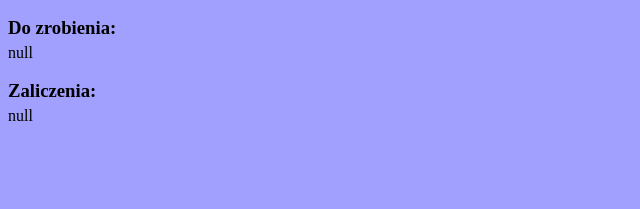
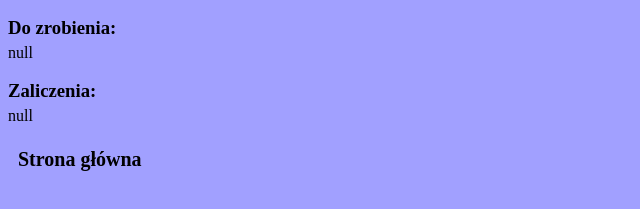
Before and after one commit to Vi-Moczulak/Vi-Moczulak.github.io, a plain HTML site: page przedmioty/Informatyzacja_przedsiębiorstw.html in a window 1280 px wide. Shown: the part 145-354 px from the top of the page, without its empty margins (0-640 px from the left). Drawn offline with Linux system fonts and the light colour scheme.

Commit message:
przedmioty

```diff
--- a/przedmioty/Informatyzacja_przedsiębiorstw.html
+++ b/przedmioty/Informatyzacja_przedsiębiorstw.html
@@ -9,6 +9,13 @@
         }
         h3{
             margin-bottom: 5px;
+        }
+        a{
+            text-decoration: none;
+            font-size: 20px;
+            padding: 10px;
+            list-style-type: disc;
+            color: rgb(0, 0, 0);
         }
     </style>
 </head>
@@ -27,4 +34,5 @@
         <h3>Zaliczenia:</h3>
         <span>null</span>
     </div>
+    <h2><a href="/index.html">Strona główna</a></h2>
 </body>
```
Also changed, not shown: przedmioty/Aplikacje_mobilne.html (+8 -0 lines), przedmioty/Informatyka_w_medycynie.html (+8 -0 lines), przedmioty/Podstawy_aplikacji_internetowych.html (+8 -0 lines), przedmioty/Przetwarzanie_języka_naturalnego.html (+8 -0 lines), przedmioty/Przetwarzanie_rozproszone.html (+8 -0 lines), przedmioty/Przetwarzanie_równoległe.html (+8 -0 lines).
